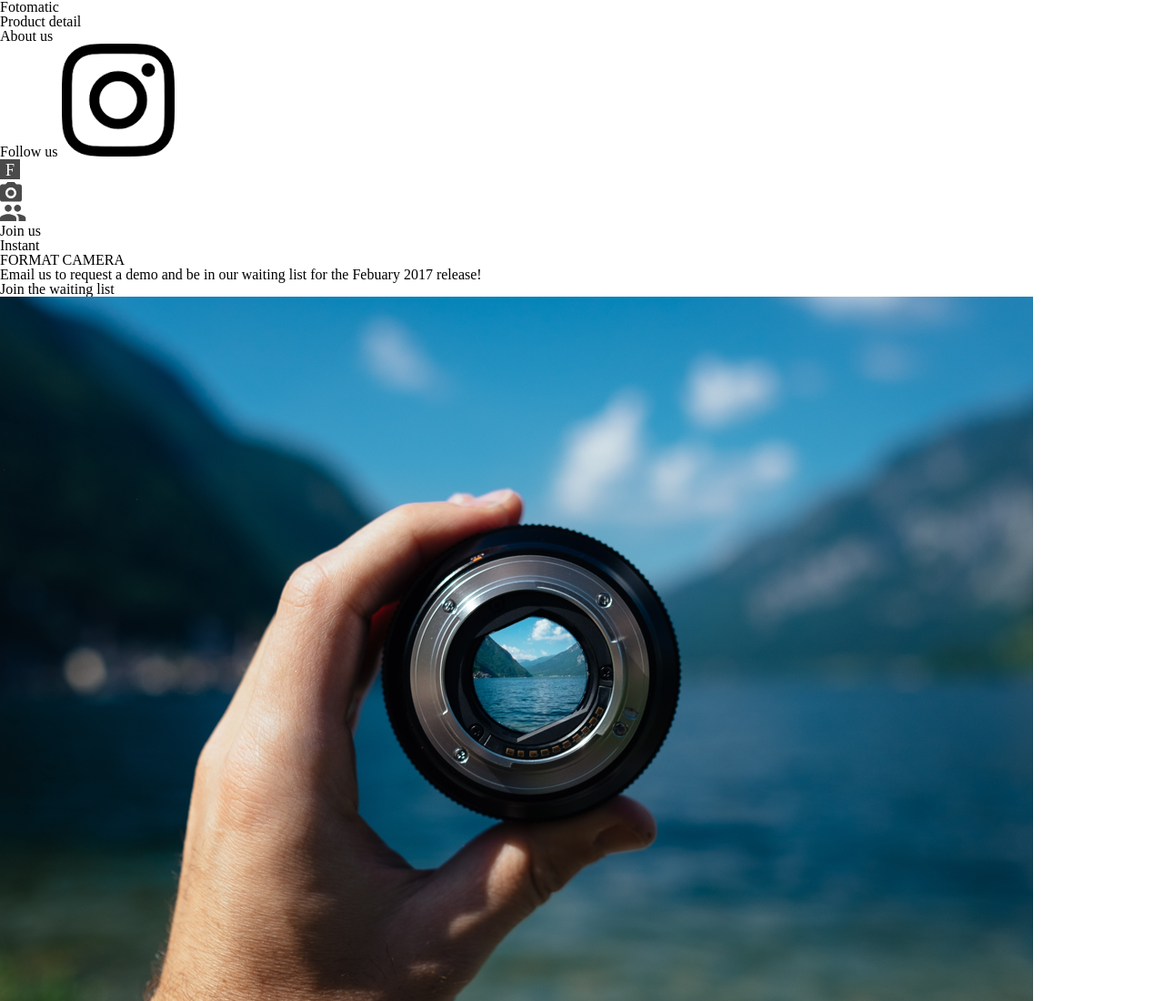
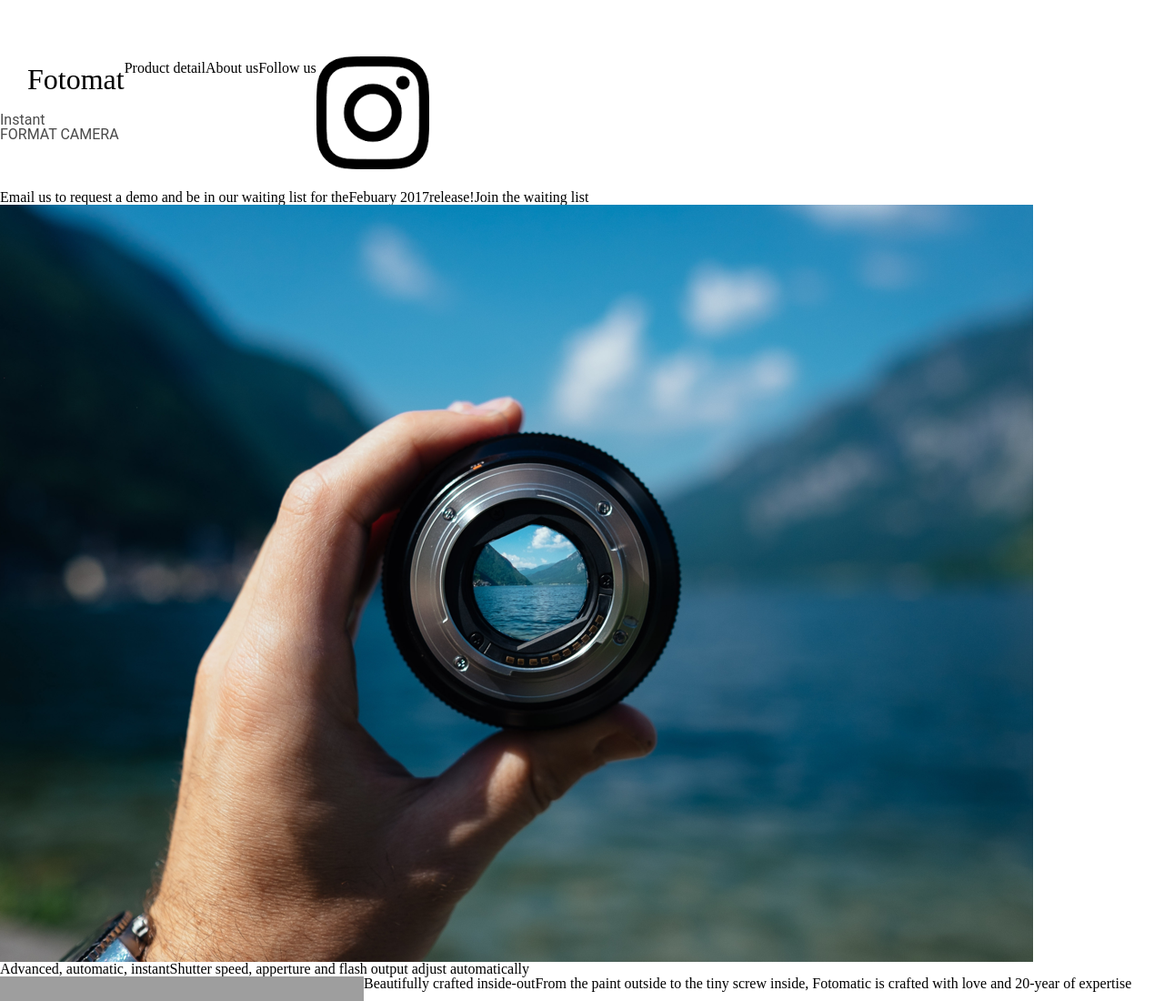
Before and after one commit to iRing21/Fotomatic, a plain HTML site: page index.html in a window 1280 px wide. Shown: the top 1100 px of the page at 91% size. Drawn offline with Linux system fonts and the light colour scheme; grey boxes are pictures that could not be loaded; files whose address does not match are found by name; a web font is replaced by a local one.

Commit message:
I suck a coding

```diff
--- a/index.html
+++ b/index.html
@@ -1,15 +1,14 @@
 <!DOCTYPE html>
 <html>
 <head>
-  <title>Fotomatic</title>
   <link rel="stylesheet" href="./resources/css/reset.css">
+  <link rel="stylesheet" href="styles.css">
   <meta charset="UTF-8">
 </head>
 <body>
   <!-- Header -->
   <header>
-    <div class="content">
-      <a href="index.html" class="desktop-logo">Fotomatic</a>
+      <a href="index.html" class="desktop-logo">Fotomat</a>
       <nav class="desktop">
         <ul>
           <li><a href="#">Product detail</a></li>
@@ -25,7 +24,6 @@
           <li><a href="#" class="button">Join us</a></li>
         </ul>
       </nav>
-    </div>
   </header>
 
   <!-- Main Content -->
--- a/styles.css
+++ b/styles.css
@@ -91,24 +91,36 @@
     .header {
         height: 85px;
         width: 100%;
-
+        display: inline;
+        color: #4a4a4a;
+        font-family: Roboto;
     }
 
     .desktop-logo {
         margin-left: 30px;
         float: left;
+        font-size: 32px;
+        line-height: 1.6;
+        position: relative;
+        top: 50%;
     }
 
     .desktop {
         margin-right: 30px;
         float: right;
+        position: relative;
+        top: 50%;
     }
 
     .desktop li {
         display: inline;
-        color: #4a4a4a;
         font-size; 16px;
-        font-family: Roboto;
         line-height: 1.6;
     }
+
+    .button {
+        max-height: 16px;
+    }
+
+
 }
```
